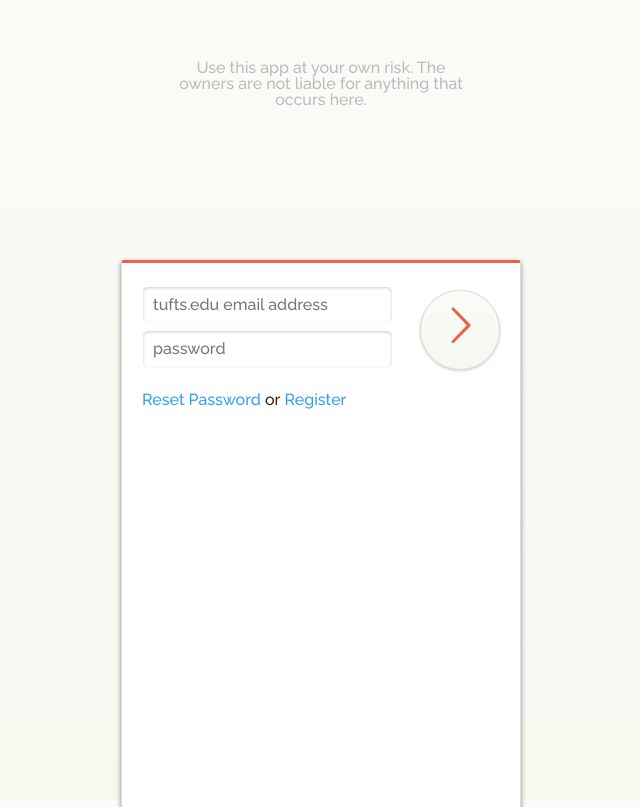
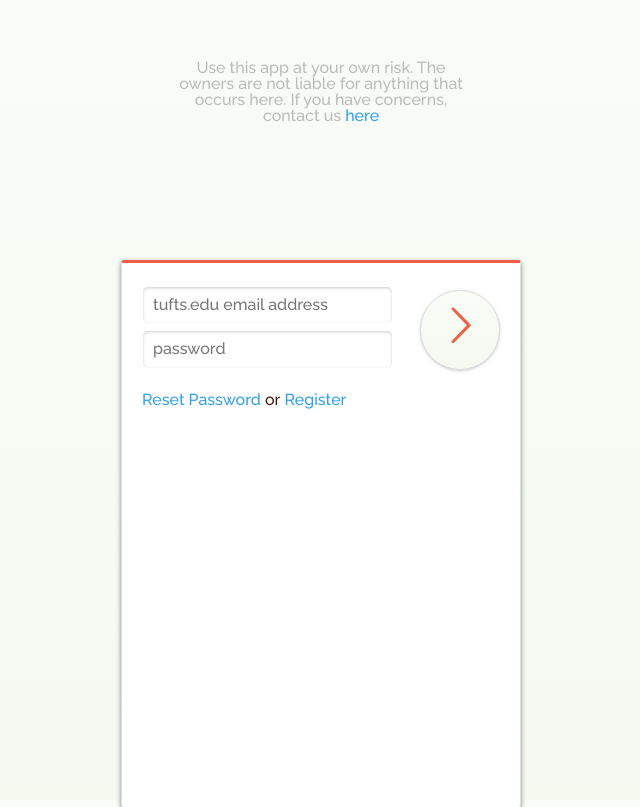
Before and after one commit to TylerLubeck/JumboSmash, a Django app: page / in a window 1280 px wide. Shown: the top 807 px of the page, without its empty margins (319-959 px from the left). Run offline with Django 3.2, Linux system fonts and the light colour scheme; some libraries are stand-ins or nearby versions.

Commit message:
Change disclaimer

```diff
--- a/smashers/templates/base.html
+++ b/smashers/templates/base.html
@@ -84,7 +84,7 @@
         {% endblock %}
 
         {% include 'templates.html' %}
-        <p class="wrapper center disclaimer">Use this app at your own risk. The owners are not liable for anything that occurs here.</p>
+        <p class="wrapper center disclaimer">Use this app at your own risk. The owners are not liable for anything that occurs here. If you have concerns, contact us <a href="mailto:jumbosmashers@gmail.com">here</a></p>
         <script src="{% static 'smashers/scripts/swingfull.js' %}"></script>
         <script src="{% static 'smashers/scripts/require.min.js' %}" data-main="app"></script>
     </body>
```
